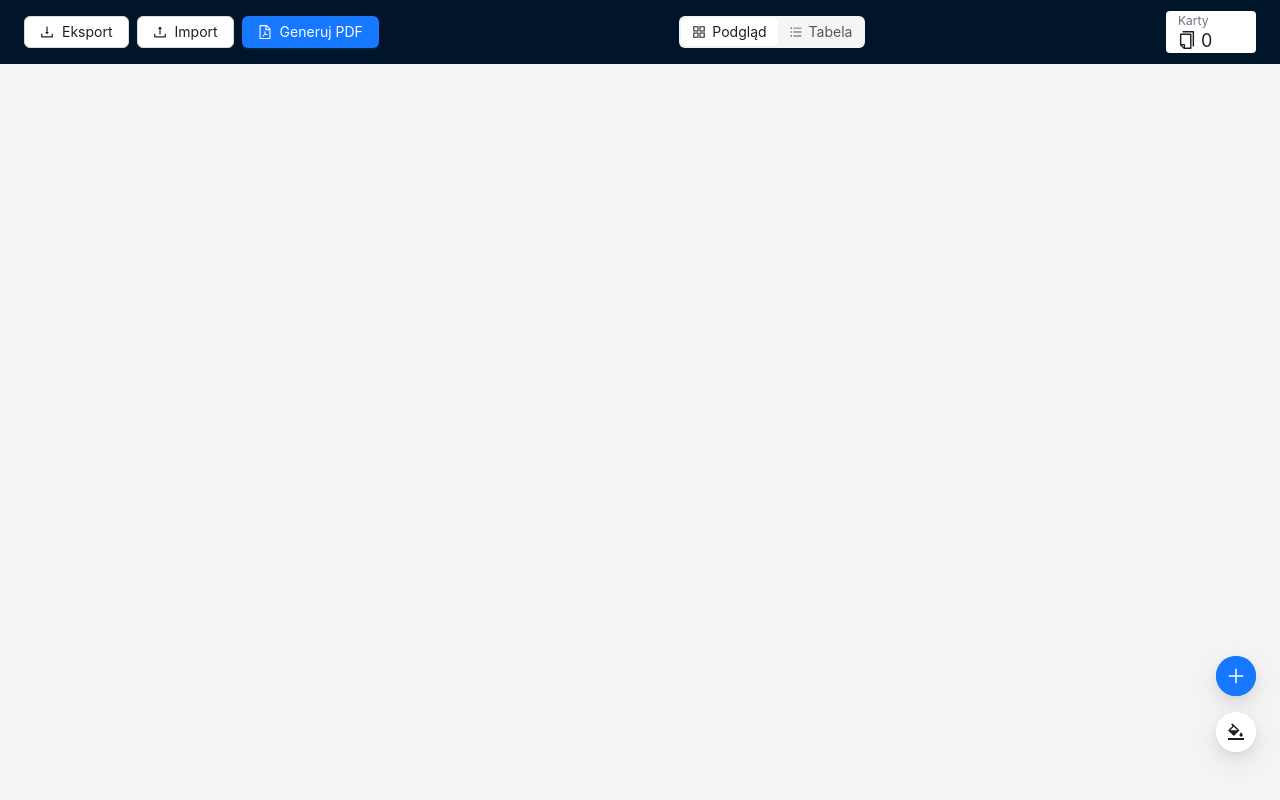
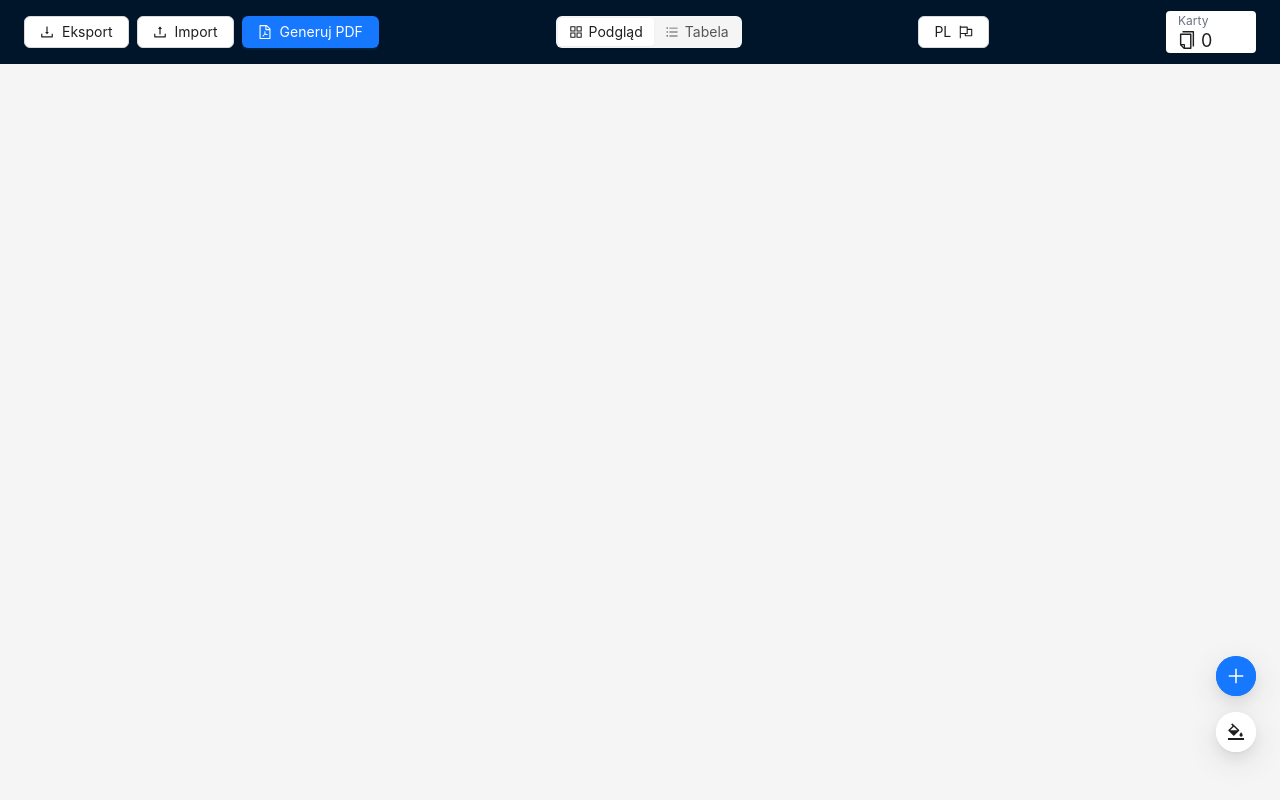
Before and after one commit to dzegarra/letra-a-letra, a React (Vite) app: page / in a window 1280 px wide. Built offline with nearby package versions, Linux system fonts and the light colour scheme.

Commit message:
Added button to change language

```diff
--- a/src/components/AppHeader.tsx
+++ b/src/components/AppHeader.tsx
@@ -1,12 +1,13 @@
 import { ComponentProps, Dispatch, SetStateAction, useCallback } from "react";
 import { Button, Layout, Tooltip, Space, Segmented } from "antd";
 import { AppstoreOutlined, BarsOutlined, DownloadOutlined, FilePdfOutlined, UploadOutlined } from "@ant-design/icons";
+import { useTranslation } from "react-i18next";
 import { ViewMode } from "../types";
 import { pickFile } from "../helpers/pickFile";
 import { jsonToFile } from "../helpers/jsonToFile";
 import { CardsCount } from "./CardsCount";
 import { useCardsStore } from "../store";
-import { useTranslation } from "react-i18next";
+import { LangSelector } from "./LangSelector";
 
 type AppHeaderProps = {
   viewMode: ViewMode;
@@ -81,6 +82,8 @@ export const AppHeader = ({ onDownloadPdf, viewMode, setViewMode, ...props }: Ap
         ]}
       />
 
+      <LangSelector />
+
       <CardsCount count={cards.length} />
     </Layout.Header>
   );
--- /dev/null
+++ b/src/components/LangSelector.tsx
@@ -0,0 +1,40 @@
+import { FlagOutlined } from "@ant-design/icons";
+import { Button, Dropdown, MenuProps } from "antd";
+import { useTranslation } from "react-i18next";
+
+const items: MenuProps["items"] = [
+  {
+    label: "English",
+    key: "en",
+  },
+  {
+    label: "Español",
+    key: "es",
+  },
+  {
+    label: "Polski",
+    key: "pl",
+  },
+];
+
+export const LangSelector = () => {
+  const { i18n } = useTranslation();
+
+  const handleMenuClick: MenuProps["onClick"] = (e) => {
+    i18n.changeLanguage(e.key);
+  };
+
+  return (
+    <Dropdown
+      menu={{
+        items,
+        onClick: handleMenuClick,
+      }}
+    >
+      <Button>
+        {i18n.language.toLocaleUpperCase()}
+        <FlagOutlined />
+      </Button>
+    </Dropdown>
+  );
+};
```
